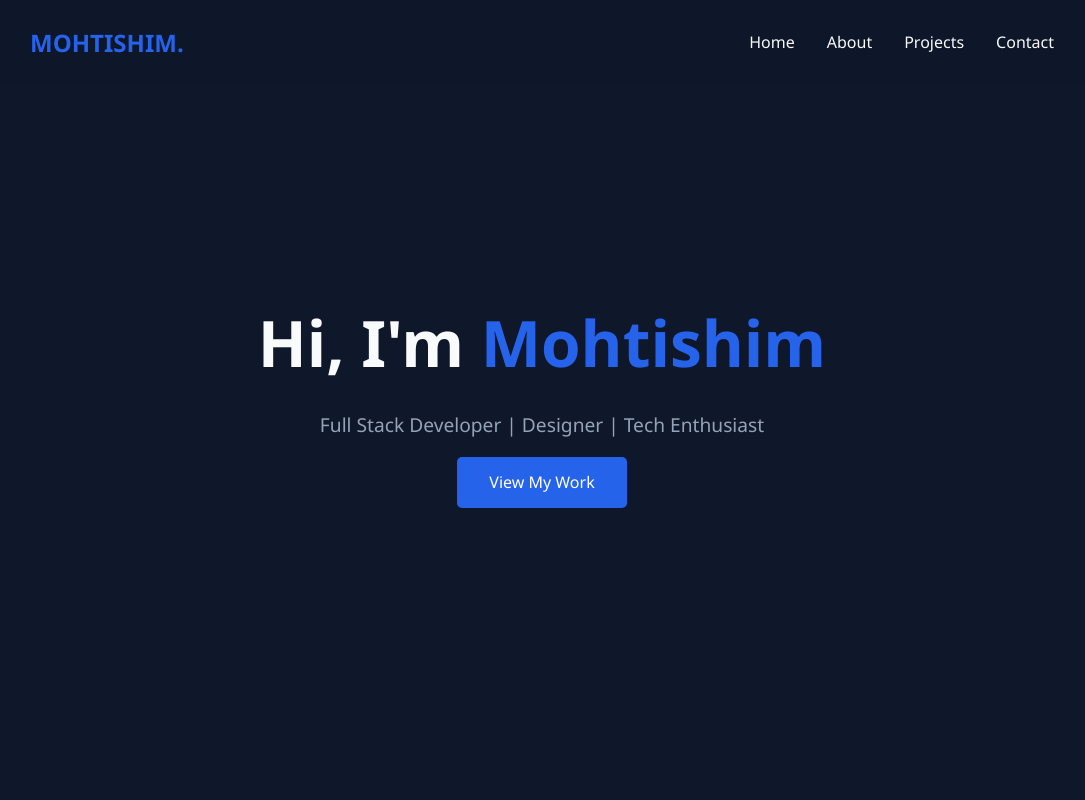
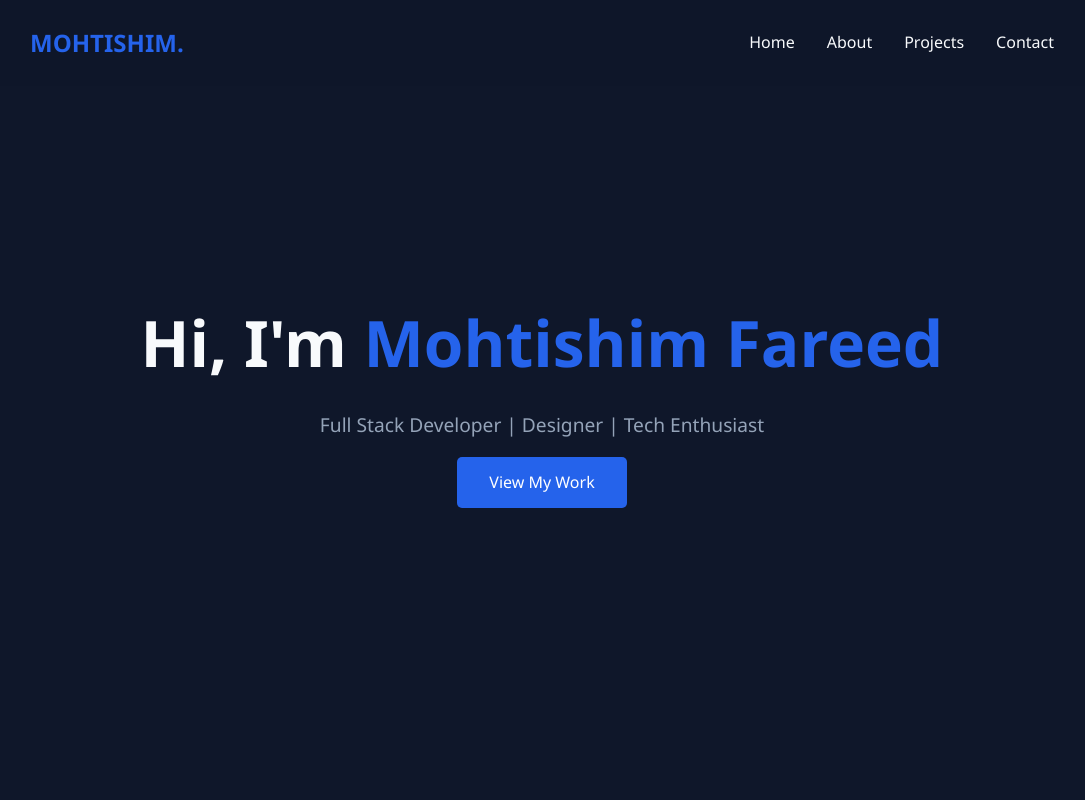
Before and after one commit to mohtishim1555/pipeline, a plain HTML site: page index.html in a window 1280 px wide. Shown: the top 800 px of the page, without its empty margins (98-1183 px from the left). Drawn offline with Linux system fonts and the light colour scheme.

Commit message:
Update index.html

```diff
--- a/index.html
+++ b/index.html
@@ -173,7 +173,7 @@
     </nav>
 
     <section id="hero">
-        <h1>Hi, I'm <span>Mohtishim</span></h1>
+        <h1>Hi, I'm <span>Mohtishim Fareed</span></h1>
         <p>Full Stack Developer | Designer | Tech Enthusiast</p>
         <a href="#projects" class="btn">View My Work</a>
     </section>
```
